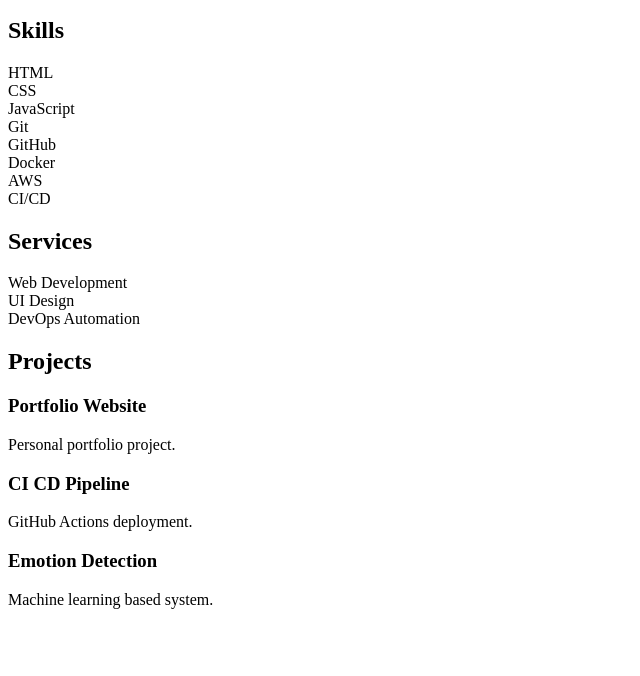
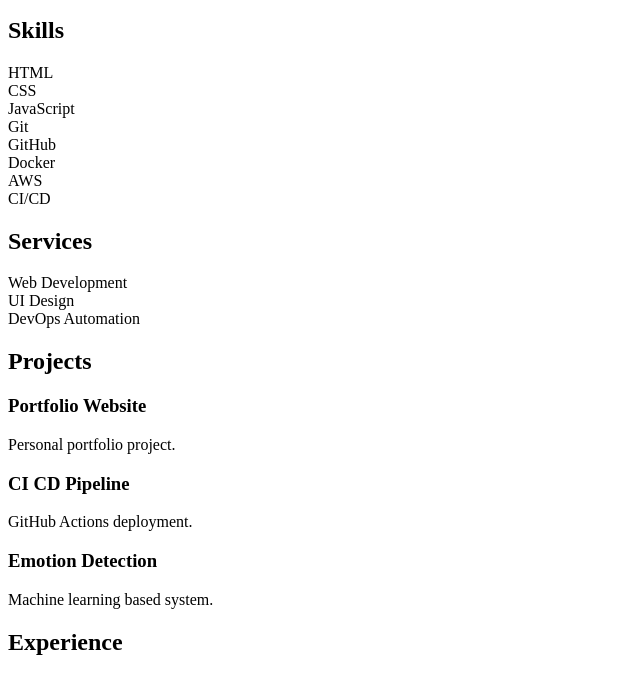
Before and after one commit to skashyap08/PORTFOLIO, a plain HTML site: page index.html in a window 1280 px wide. Shown: the part 288-964 px from the top of the page, without its empty margins (0-640 px from the left). Before the commit the page ends 913 px from the top, so only its background shows below. Drawn offline with Linux system fonts and the light colour scheme.

Commit message:
modified:index.html-15

```diff
--- a/index.html
+++ b/index.html
@@ -85,3 +85,8 @@
 <p>Machine learning based system.</p>
 
 </div>
+<section id="experience">
+
+<h2>Experience</h2>
+
+</section>
```
